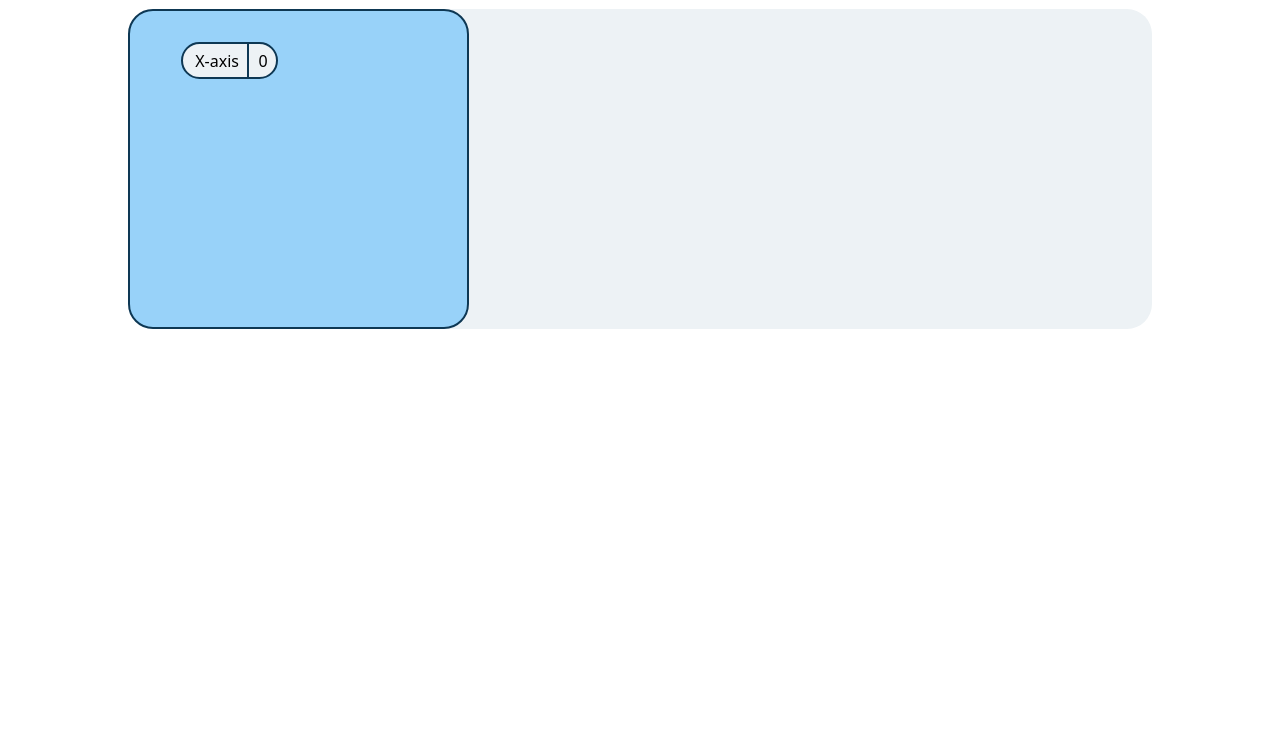
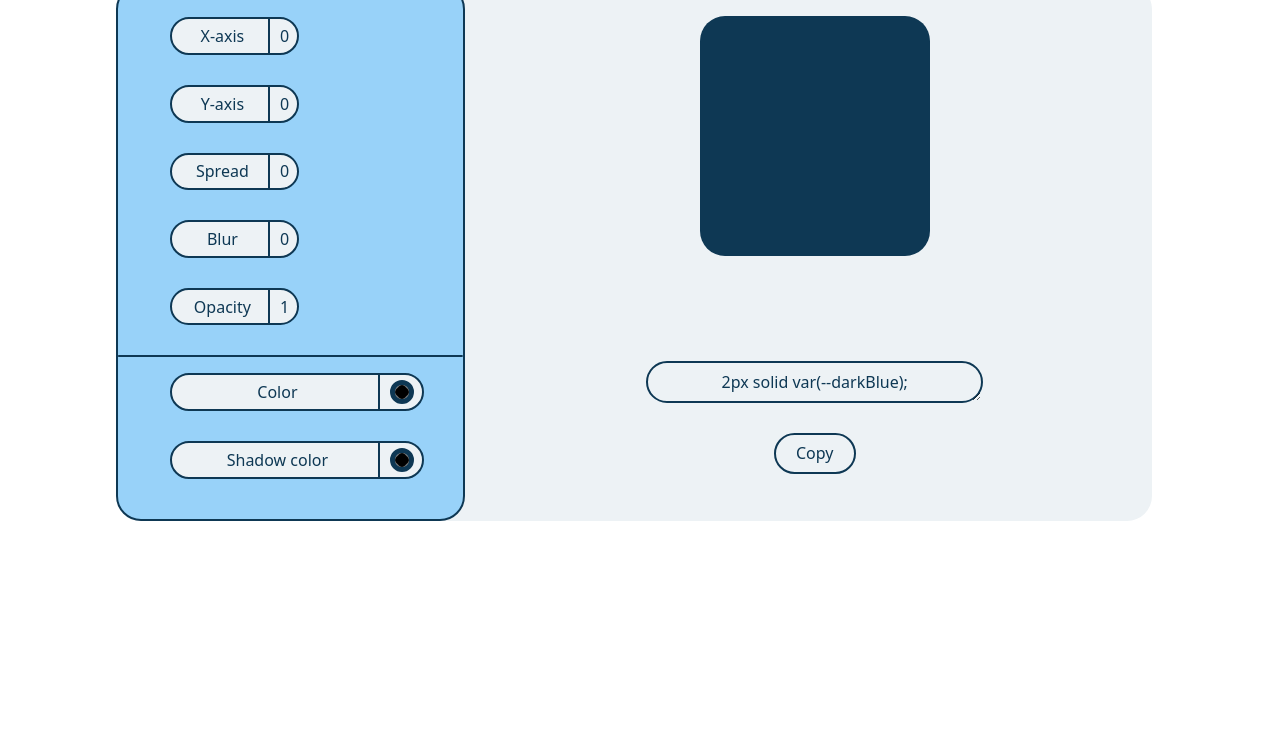
Before and after one commit to AmiraBelkis/Box-Shadow-2, a plain HTML site: page index.html in a window 1280 px wide. Shown: the part 68-800 px from the top of the page. Drawn offline with nearby package versions, Linux system fonts and the light colour scheme.

Commit message:
web page with no functionality

```diff
--- a/index.html
+++ b/index.html
@@ -8,15 +8,35 @@
     <!-- CSS only -->
     <link href="https://cdn.jsdelivr.net/npm/bootstrap@5.0.0-alpha3/dist/css/bootstrap.min.css" rel="stylesheet" integrity="sha384-CuOF+2SnTUfTwSZjCXf01h7uYhfOBuxIhGKPbfEJ3+FqH/s6cIFN9bGr1HmAg4fQ" crossorigin="anonymous">
     <link rel="stylesheet" href="style.css">
-    <script src="script.js"></script>
+
     <title>Document</title>
 </head>
 
 <body>
     <h1>Box-Shadow CSS Generator</h1>
     <div class="container main-div">
-        <div class="col-4 options">
-            <button class="selector"> <div class="vl">X-axis</div> 0 </button>
+        <div class="row">
+            <div class="col-4 options">
+                <button class="selector"> <div class="vl">X-axis</div> 0 </button>
+                <button class="selector"> <div class="vl">Y-axis</div> 0 </button>
+                <button class="selector"> <div class="vl">Spread</div> 0 </button>
+                <button class="selector"> <div class="vl">Blur</div> 0 </button>
+                <button class="selector"> <div class="vl">Opacity</div> 1 </button>
+                <hr/>
+                <button class="selector">
+                <div class="vl cl">Color</div>
+                <input type="color" class="color"  id="colorPicker">
+            </button>
+                <button class="selector">
+                <div class="vl cl" >Shadow color</div>
+                <input type="color" class="color"  id="colorPicker">
+            </button>
+            </div>
+            <div class="col-8 result">
+                <div class="box"></div>
+                <textarea name="" id="" cols="30" rows="1" class="copy" disabled>2px solid var(--darkBlue);</textarea>
+                <button class="copy">Copy</button>
+            </div>
         </div>
     </div>
 
@@ -40,7 +60,7 @@
             </div>
         </div>
     </div-->
-
+    <script src="script.js"></script>
 </body>
 
 </html>
--- a/style.css
+++ b/style.css
@@ -25,16 +25,15 @@ body {
 }
 
 h1 {
-    font: bold 2em 'Simplified Arabic', sans-serif;
+    font: bold 1.5em 'Simplified Arabic', sans-serif;
     color: var(--blue);
-    margin: 1rem auto;
+    margin: 0.5rem auto;
 }
 
 .main-div {
     background: var(--lightBlue);
     border-radius: 25px;
     margin: .5rem auto;
-    height: 20em;
     width: 80%;
     padding: 0;
 }
@@ -43,8 +42,7 @@ h1 {
     background: var(--babyBlue);
     border-radius: 25px;
     border: 2px solid var(--darkBlue);
-    height: 100%;
-    padding: 3% 5%;
+    padding: 3% 5% 1% 5%;
 }
 
 .selector {
@@ -55,12 +53,69 @@ h1 {
     display: flex;
     justify-content: center;
     align-items: center;
+    margin-bottom: 30px;
 }
 
 .vl {
+    width: 90px;
     border-right: 2px solid var(--darkBlue);
     padding: 0.3rem 0.5em 0.3rem 0.25em;
-    margin-right: 0.6rem;
+    margin-right: .6rem;
+    /* make it 7rem in hover*/
+}
+
+.options>hr {
+    width: 143%;
+    transform: translateX(-15%);
+    border: 1px solid var(--darkBlue);
+    opacity: 1;
+}
+
+.cl {
+    width: 200px;
+}
+
+.color {
+    border: 5px solid var(--darkBlue);
+    border-radius: 50px;
+    height: 1.5rem;
+    width: 1.5rem;
+    transform: rotate(45deg);
+}
+
+.result {
+    display: flex;
+    flex-direction: column;
+    justify-content: center;
+    align-items: center;
+}
+
+.box {
+    background: var(--darkBlue);
+    width: 230px;
+    height: 240px;
+    border-radius: 25px;
+    box-shadow: 0px 0px 0px 0px rgba(0, 0, 0, 1);
+    margin-bottom: 90px;
+}
+
+.copy {
+    background: transparent;
+    padding: 1% 3%;
+    border: 2px solid var(--darkBlue);
+    border-radius: 25px;
+    margin: 15px;
+}
+
+textarea:disabled,
+button {
+    color: var(--darkBlue);
+}
+
+.copy:not(textarea):hover {
+    color: var(--lightBlue);
+    font-weight: 500;
+    background: var(--darkBlue);
 }
 
 
```
Also changed, not shown: 1 other file.
